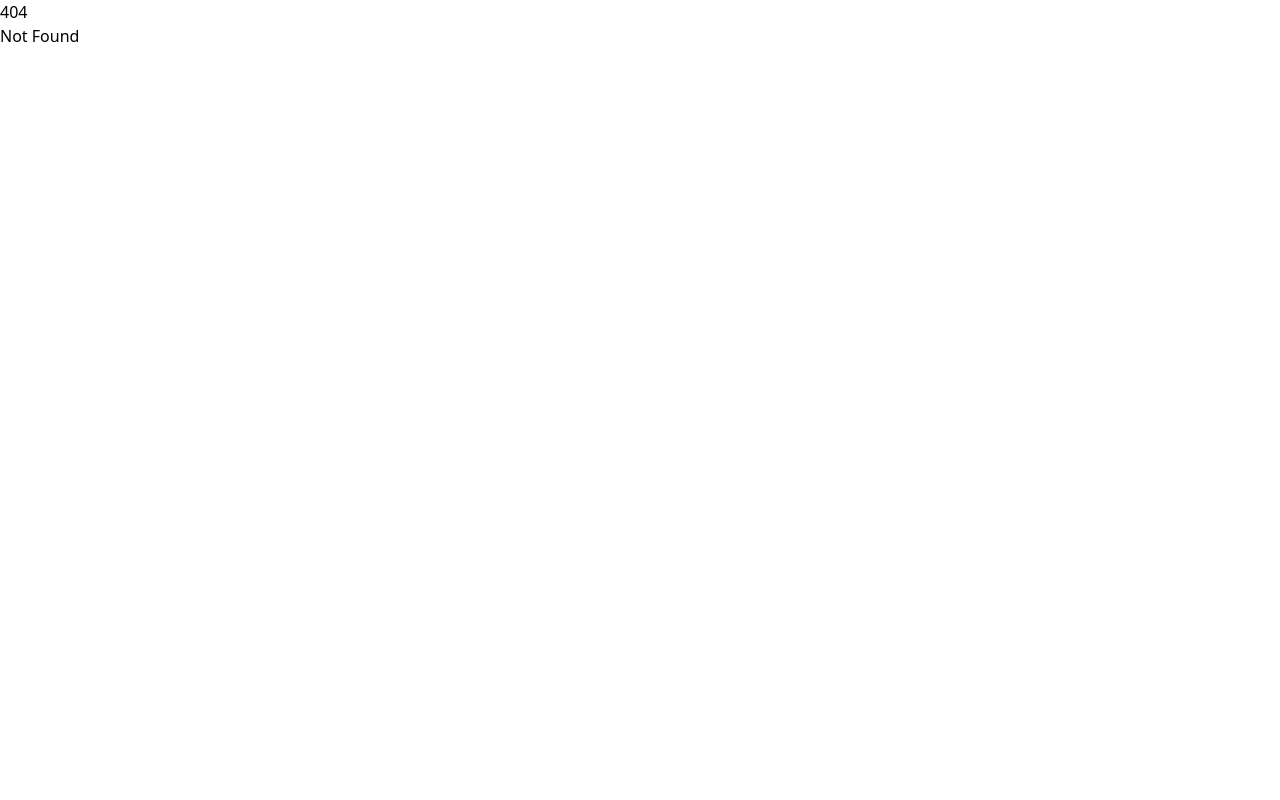
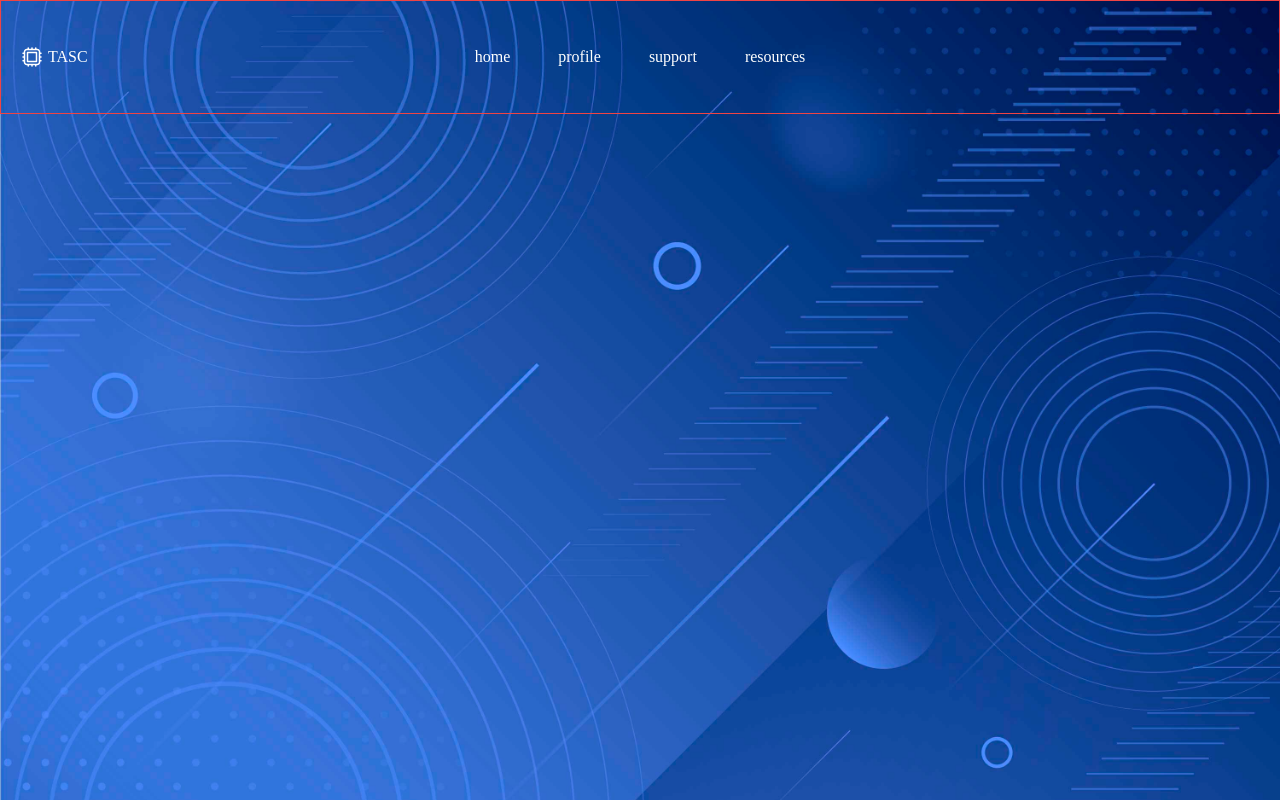
Before and after one commit to rat-tub/frontend-components, a SvelteKit app: page /tasc-templates/tasc-template-2 in a window 1280 px wide. Before the commit this address had no page. Built offline with nearby package versions, Linux system fonts and the light colour scheme.

Commit message:
feat: new layout

```diff
--- a/src/routes/+page.svelte
+++ b/src/routes/+page.svelte
@@ -3,20 +3,12 @@
 </script>
 
 <div>
-<<<<<<< Updated upstream
   <ol>
     <li><a href="{base}/positioning/static">CSS Positioning</a></li>
     <li><a href="{base}/StaticFlower">Perfume Website</a></li>
     <li><a href="{base}/tasc-templates">TASC Templates</a></li>
     <li><a href="{base}/components">Components</a></li>
   </ol>
-=======
-  <ul>
-    <li><a href="positioning/static">CSS Positioning</a></li>
-    <li><a href="StaticFlower">Perfume Website</a></li>
-    <li><a href="tasc-templates">Templates</a></li>
-  </ul>
->>>>>>> Stashed changes
 </div>
 
 <style>
--- a/src/routes/tasc-templates/+page.svelte
+++ b/src/routes/tasc-templates/+page.svelte
@@ -1,4 +1,3 @@
-<<<<<<< Updated upstream
 <script>
   import { base } from "$app/paths";
 </script>
@@ -9,12 +8,10 @@
       <a href="{base}/tasc-templates/KausthubhTascTemplate1"
         >Kausthubh Tasc Template1</a
       >
+      <a href="{base}/tasc-templates/tasc-template-2"
+        >Kausthubh Tasc Template2</a
+      >
     </li>
-=======
-<div>
-  <ul>
-    <li><a href="tasc-templates/KausthubhTascTemplate1">Template 1</a></li>
->>>>>>> Stashed changes
   </ul>
 </div>
 
@@ -25,4 +22,15 @@
     border: 10px solid rgb(233, 156, 156);
     margin: 10%;
   }
+
+  div ul {
+    list-style-type: none;
+  }
+
+  div li a {
+    display: block;
+  }
+  div li a:hover {
+    color: aliceblue;
+  }
 </style>
--- a/src/routes/tasc-templates/KausthubhTascTemplate1/+page.svelte
+++ b/src/routes/tasc-templates/KausthubhTascTemplate1/+page.svelte
@@ -1,9 +1,5 @@
 <script>
-<<<<<<< Updated upstream
   import tasc from "$lib/images/tasc-low-quality.jpg";
-=======
-  import task from "$lib/images/tasc-low-quality.jpg";
->>>>>>> Stashed changes
 </script>
 
 <svelte:head>
@@ -21,13 +17,9 @@
 </svelte:head>
 
 <nav class="navbar">
-<<<<<<< Updated upstream
   <img src={tasc} alt="tasc logo" class="brand-title" />
   <input type="checkbox" class="toggle-menu" />
   <div class="hamburger" />
-=======
-  <img class="brand-title" src={task} alt="logoTask" />
->>>>>>> Stashed changes
   <div class="nav-links">
     <ul>
       <li><a href="/">Home</a></li>
@@ -42,7 +34,7 @@
 
 <style>
   * {
-    /* border: 1px solid red; */
+    border: 1px solid red;
     font-family: Arial, Helvetica, sans-serif;
     box-sizing: border-box;
     margin: 0;
@@ -82,11 +74,7 @@
     border-radius: 10px;
     left: 0;
     font-size: 1.35rem;
-<<<<<<< Updated upstream
     margin: 1rem;
-=======
-    margin: 1.5rem;
->>>>>>> Stashed changes
     justify-self: flex-start;
     cursor: pointer;
   }
@@ -96,19 +84,17 @@
     height: 100%;
     display: flex;
     flex-direction: column;
+    align-items: center;
   }
 
   .nav-links ul {
-    align-items: center;
     display: flex;
+    justify-content: center;
     align-items: center;
     margin: 0;
     padding: 0;
     height: 100%;
-<<<<<<< Updated upstream
     gap: 10px;
-=======
->>>>>>> Stashed changes
   }
 
   .nav-links li {
@@ -117,12 +103,14 @@
   }
 
   .nav-links li a {
-<<<<<<< Updated upstream
+    display: flex;
+    justify-content: center;
+    align-items: center;
     font-size: 20px;
     font-weight: bold;
     text-decoration: none;
     color: #ffffff;
-    padding: 0.5rem 1rem;
+    padding: 0.25rem 1rem;
     border-radius: 200px;
     height: 100%;
   }
@@ -132,7 +120,7 @@
     transition: 0.3s;
   }
   .toggle-menu {
-    opacity: 0;
+    opacity: 1;
     position: relative;
     top: 100%;
     width: 30px;
@@ -217,15 +205,5 @@
       transform: rotate(-45deg);
       top: 10px;
     }
-=======
-    font-size: 16px;
-    height: 100%;
-    /* font-weight: bold; */
-    display: flex;
-    align-items: center;
-    text-decoration: none;
-    color: #ffffff;
-    padding: 1.5rem;
->>>>>>> Stashed changes
   }
 </style>
--- /dev/null
+++ b/src/routes/tasc-templates/tasc-template-2/+page.svelte
@@ -0,0 +1,69 @@
+<svelte:head>
+  <title>TASC</title>
+  <style>
+    :root {
+      font-family: "Poppins";
+      color: white;
+    }
+    body {
+      margin: 0;
+    }
+  </style>
+  <!--     background-color: rgba(0, 0, 0, 0.25);
+    background-blend-mode: darken; -->
+</svelte:head>
+<nav>
+  <div class="px-10 mx-auto border border-red-500">
+    <div
+      class="flex px-4 py-3 justify-center items-center
+    "
+    >
+      <!-- Logos -->
+        <a href="/" class="flex space-x-1 absolute left-0 px-5">
+          <svg
+            xmlns="http://www.w3.org/2000/svg"
+            fill="none"
+            viewBox="0 0 24 24"
+            stroke-width="1.5"
+            stroke="currentColor"
+            class="w-6 h-6"
+          >
+            <path
+              stroke-linecap="round"
+              stroke-linejoin="round"
+              d="M8.25 3v1.5M4.5 8.25H3m18 0h-1.5M4.5 12H3m18 0h-1.5m-15 3.75H3m18 0h-1.5M8.25 19.5V21M12 3v1.5m0 15V21m3.75-18v1.5m0 15V21m-9-1.5h10.5a2.25 2.25 0 002.25-2.25V6.75a2.25 2.25 0 00-2.25-2.25H6.75A2.25 2.25 0 004.5 6.75v10.5a2.25 2.25 0 002.25 2.25zm.75-12h9v9h-9v-9z"
+            />
+          </svg>
+          <span>TASC</span>
+        </a>
+      <!-- Nav Items -->
+      <div class="flex px-3 py-4 first-letter space-x-6 text-1xl">
+        <a class="px-3 py-4" href="/">home</a>
+        <a class="px-3 py-4" href="/">profile</a>
+        <a class="px-3 py-4" href="/">support</a>
+        <a class="px-3 py-4" href="/">resources</a>
+      </div>
+    </div>
+  </div>
+  <!--Mobile View!  -->
+</nav>
+<main class="background" />
+
+<style>
+  * {
+    /* border: 1px solid red; */
+  }
+  .background {
+    background: url($lib/images/bluebg.jpg);
+    /* background-color: rgba(0, 0, 0, 0.25);
+    background-blend-mode: darken; */
+    background-size: cover;
+    background-position: center center;
+    width: 100%;
+    height: 100%;
+    position: absolute;
+    top: 0;
+    left: 0;
+    z-index: -1;
+  }
+</style>
```
Also changed, not shown: src/lib/images/bluebg.jpg (added).
